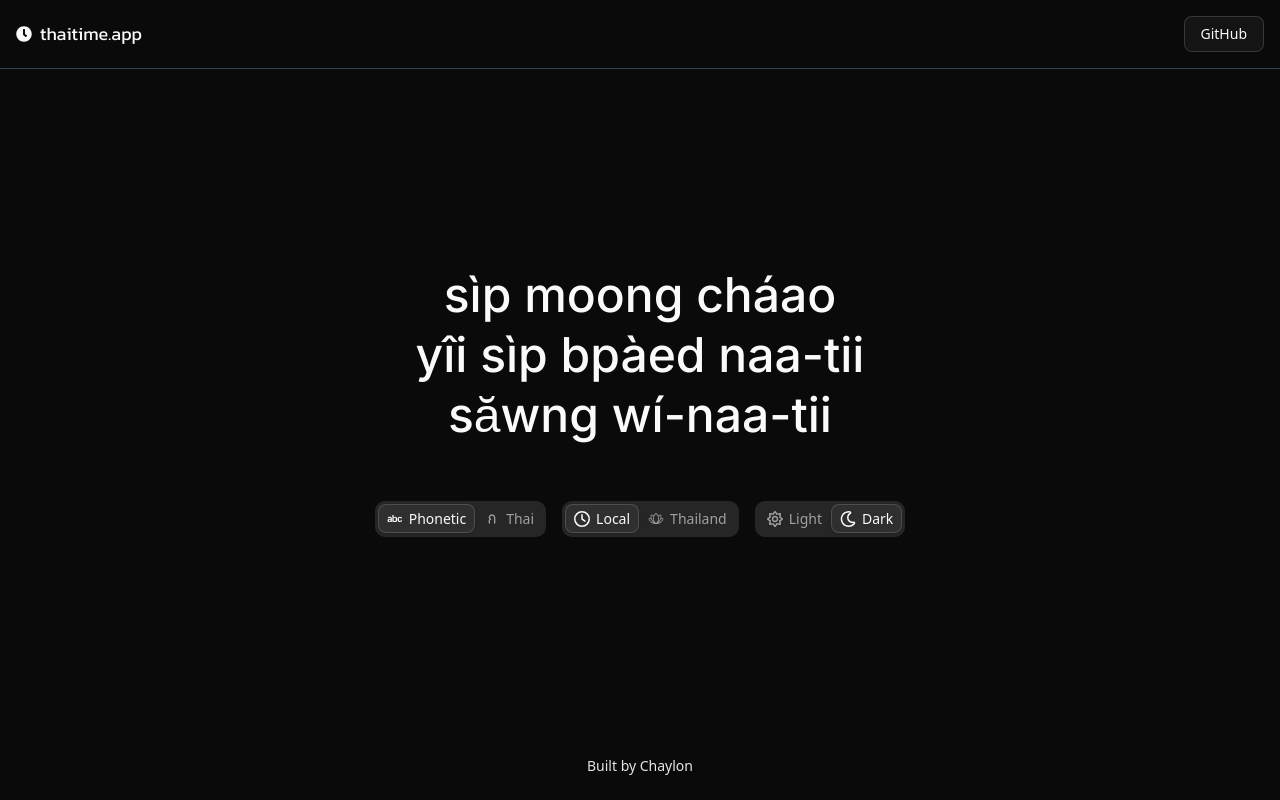
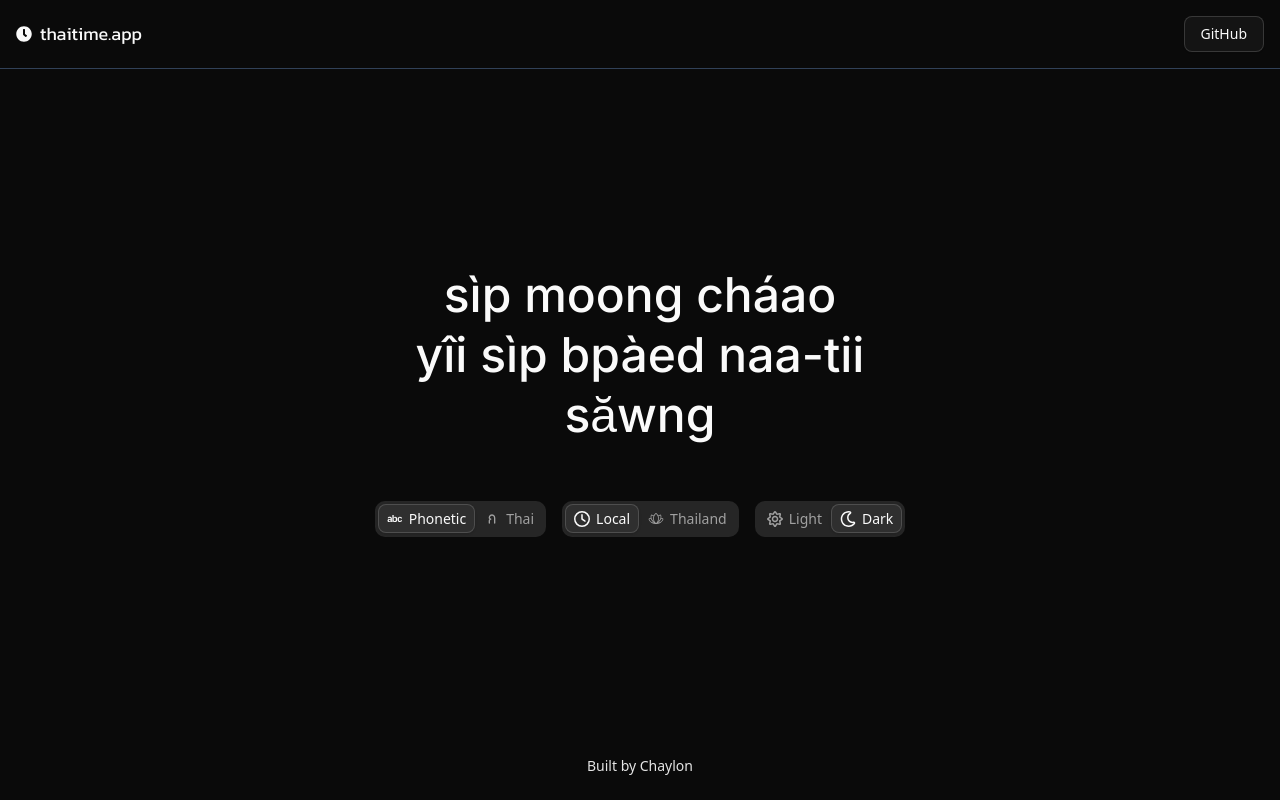
Before and after one commit to ChaylonF/thai-time, a React (Vite) app in the folder frontend/: page / in a window 1280 px wide. Built offline with nearby package versions, Linux system fonts and the light colour scheme.

Commit message:
Remove word 'seconds'

```diff
--- a/frontend/src/components/Clock.tsx
+++ b/frontend/src/components/Clock.tsx
@@ -60,8 +60,8 @@ export default function Clock({ script, timezone}: ClockProps) {
 
     return (
        <section className="text-center text-3xl sm:text-4xl md:text-5xl leading-tight whites-space-nowrap">
-        { script === "phonetic" ? <h1 className='font-inter font-medium'>{timeObj.hours}<br />{timeObj.minutes} naa-tii<br />{timeObj.seconds} wí-naa-tii</h1> : null }
-        { script === "thai" ? <h1 className='font-sarabun font-medium'>{timeObj.hours}<br />{timeObj.minutes} นาที<br />{timeObj.seconds} วินาที</h1> : null }
+        { script === "phonetic" ? <h1 className='font-inter font-medium'>{timeObj.hours}<br />{timeObj.minutes} naa-tii<br />{timeObj.seconds}</h1> : null }
+        { script === "thai" ? <h1 className='font-sarabun font-medium'>{timeObj.hours}<br />{timeObj.minutes} นาที<br />{timeObj.seconds}</h1> : null }
         </section>
     )
 }
```
